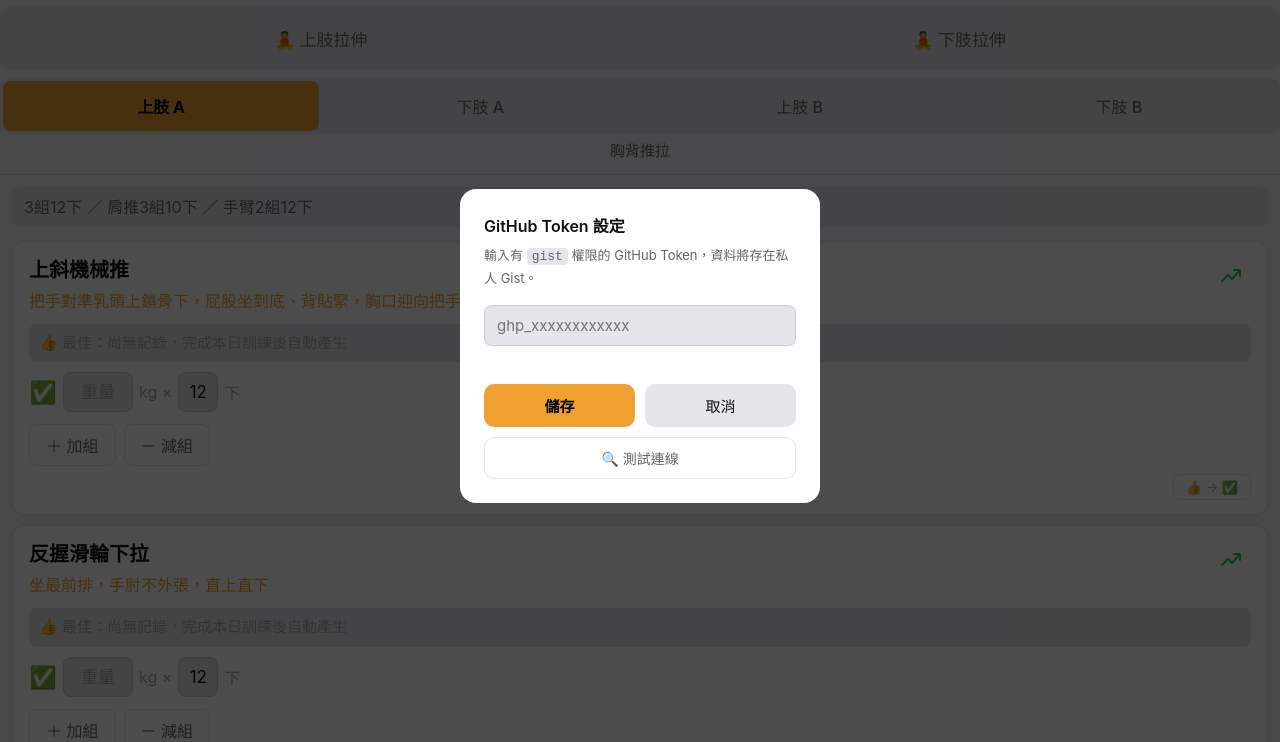
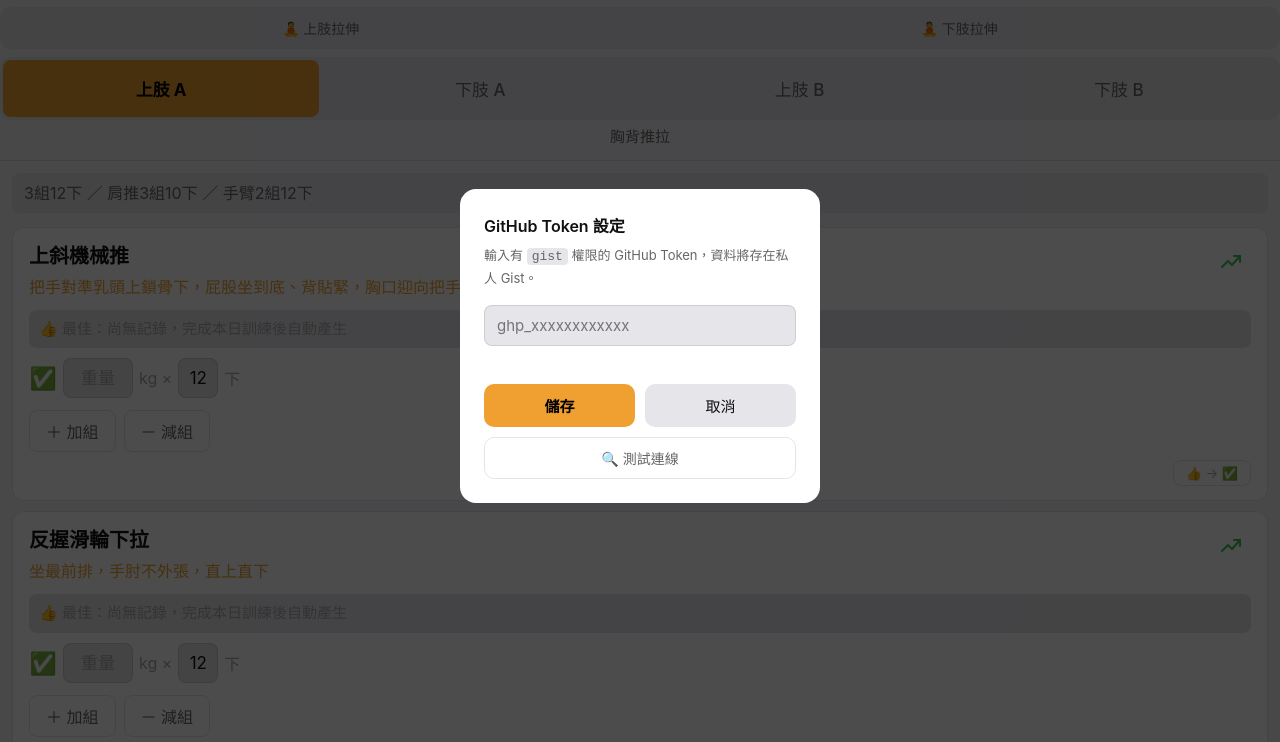
Before and after one commit to e24222/YenTool, a plain HTML site: page workout/index.html in a window 1280 px wide. Shown: the part 54-796 px from the top of the page. Drawn offline with Linux system fonts and the light colour scheme.

Commit message:
調整：拉伸按鈕縮小，上肢A/下肢A/上肢B/下肢B按鈕放大，主從關係更清楚

```diff
--- a/workout/index.html
+++ b/workout/index.html
@@ -83,6 +83,10 @@
 .tab-btn-wide{
   padding:16px 8px;
   font-size:17px;
+}
+.tab-btn-small{
+  padding:8px 4px;
+  font-size:14px;
 }
 
 main{padding:12px}
@@ -586,7 +590,7 @@
   // 上肢拉伸 / 下肢拉伸 — 獨立一排，跟訓練日分頁分開
   ['upper','lower'].forEach(type => {
     const btn = document.createElement('button');
-    btn.className = 'tab-btn tab-btn-wide';
+    btn.className = 'tab-btn tab-btn-small';
     btn.dataset.tabkey = 'warmup-' + type;
     btn.innerHTML = (type==='upper' ? '🧘 上肢拉伸' : '🧘 下肢拉伸');
     btn.onclick = () => switchTab('warmup-' + type);
@@ -601,7 +605,7 @@
 
   DAYS.forEach((day, i) => {
     const btn = document.createElement('button');
-    btn.className = 'tab-btn' + (i===0 ? ' active' : '');
+    btn.className = 'tab-btn tab-btn-wide' + (i===0 ? ' active' : '');
     btn.dataset.tabkey = String(i);
     btn.innerHTML = day.label;
     btn.onclick = () => switchTab(i);
```
